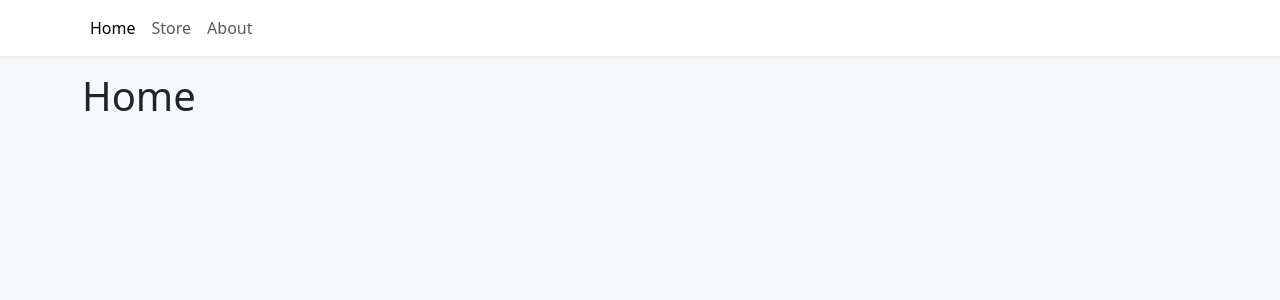
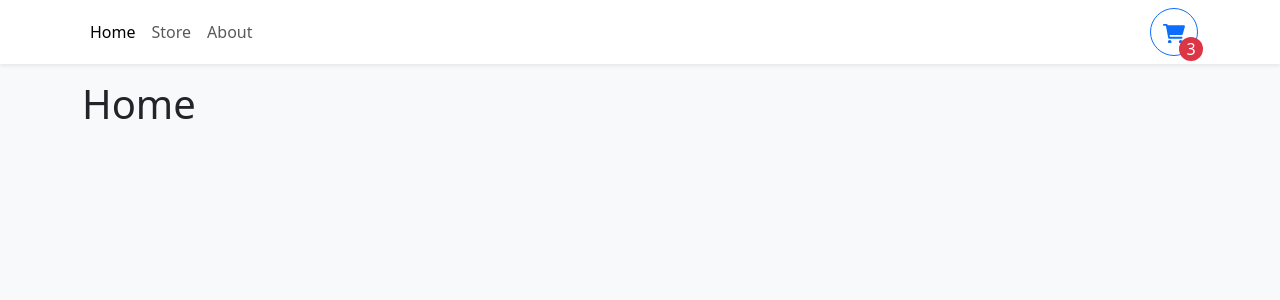
Before and after one commit to Belden1/shopping-cart, a React (Vite) app: page / in a window 1280 px wide. Shown: the top 300 px of the page. Built offline with nearby package versions, Linux system fonts and the light colour scheme.

Commit message:
Added shopping-cart and styling to navbar

```diff
--- a/src/components/Navbar.tsx
+++ b/src/components/Navbar.tsx
@@ -1,11 +1,11 @@
-import { Container, Nav, Navbar as NavbarBs } from 'react-bootstrap';
+import { Button, Container, Nav, Navbar as NavbarBs } from 'react-bootstrap';
 import { NavLink } from 'react-router-dom';
 
 export function Navbar() {
   return (
-    <NavbarBs className="bg-white shadow-sm mb-3">
+    <NavbarBs sticky="top" className="bg-white shadow-sm mb-3">
       <Container>
-        <Nav>
+        <Nav className="me-auto">
           <Nav.Link to="/" as={NavLink}>
             Home
           </Nav.Link>
@@ -16,6 +16,29 @@
             About
           </Nav.Link>
         </Nav>
+        <Button
+          style={{ width: '3rem', height: '3rem', position: 'relative' }}
+          variant="outline-primary"
+          className="rounded-circle"
+        >
+          <svg xmlns="http://www.w3.org/2000/svg" viewBox="0 0 576 512" fill="currentColor">
+            <path d="M96 0C107.5 0 117.4 8.19 119.6 19.51L121.1 32H541.8C562.1 32 578.3 52.25 572.6 72.66L518.6 264.7C514.7 278.5 502.1 288 487.8 288H170.7L179.9 336H488C501.3 336 512 346.7 512 360C512 373.3 501.3 384 488 384H159.1C148.5 384 138.6 375.8 136.4 364.5L76.14 48H24C10.75 48 0 37.25 0 24C0 10.75 10.75 0 24 0H96zM128 464C128 437.5 149.5 416 176 416C202.5 416 224 437.5 224 464C224 490.5 202.5 512 176 512C149.5 512 128 490.5 128 464zM512 464C512 490.5 490.5 512 464 512C437.5 512 416 490.5 416 464C416 437.5 437.5 416 464 416C490.5 416 512 437.5 512 464z" />
+          </svg>
+          <div
+            className="rounded-circle bg-danger d-flex justify-content-center align-items-center"
+            style={{
+              color: 'white',
+              width: '1.5rem',
+              height: '1.5rem',
+              position: 'absolute',
+              bottom: 0,
+              right: 0,
+              transform: 'translate(25%,25%)'
+            }}
+          >
+            3
+          </div>
+        </Button>
       </Container>
     </NavbarBs>
   );
```
